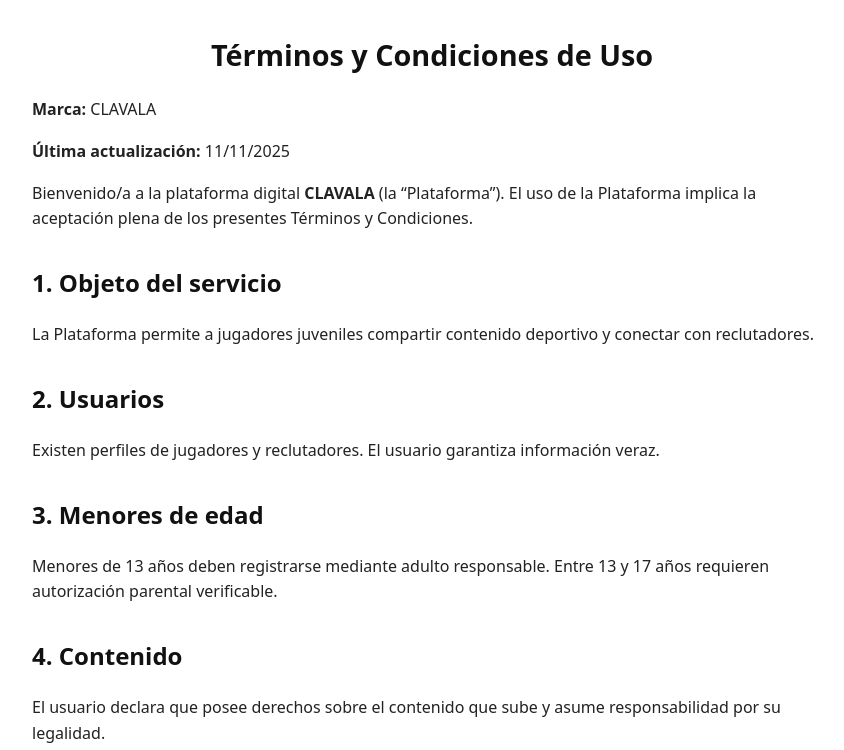
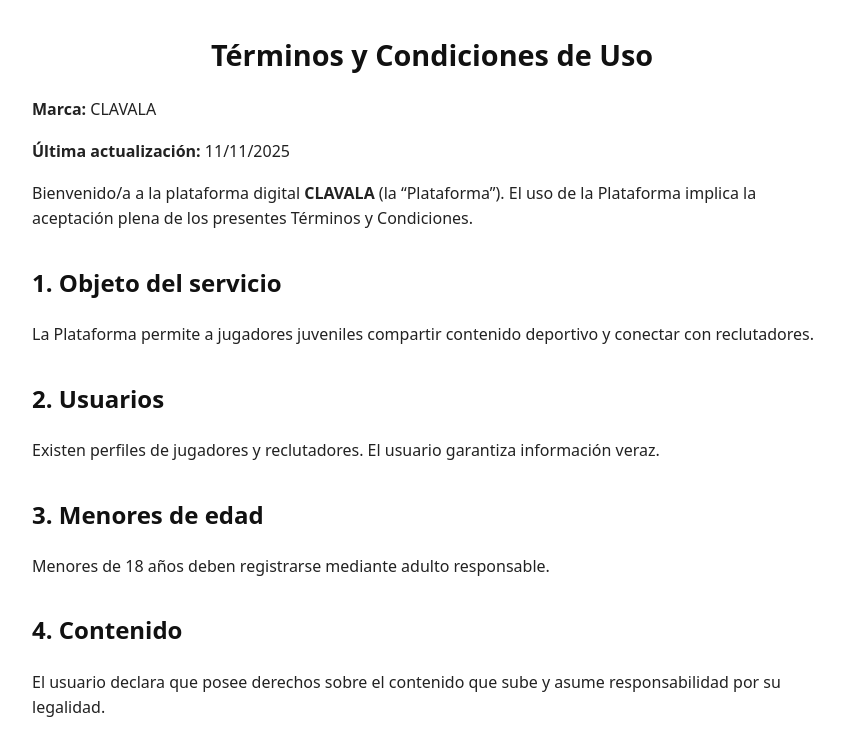
Before and after one commit to ProyectoFinal-Martinez-Praderio-Rago/terms-and-conditions, a plain HTML site: page index.html in a window 1280 px wide. Shown: the top 750 px of the page, without its empty margins (208-1052 px from the left). Drawn offline with Linux system fonts and the light colour scheme.

Commit message:
Update age requirement text for registration

```diff
--- a/index.html
+++ b/index.html
@@ -48,7 +48,7 @@
 
   <section>
     <h2>3. Menores de edad</h2>
-    <p>Menores de 13 años deben registrarse mediante adulto responsable. Entre 13 y 17 años requieren autorización parental verificable.</p>
+    <p>Menores de 18 años deben registrarse mediante adulto responsable.</p>
   </section>
 
   <section>
```
